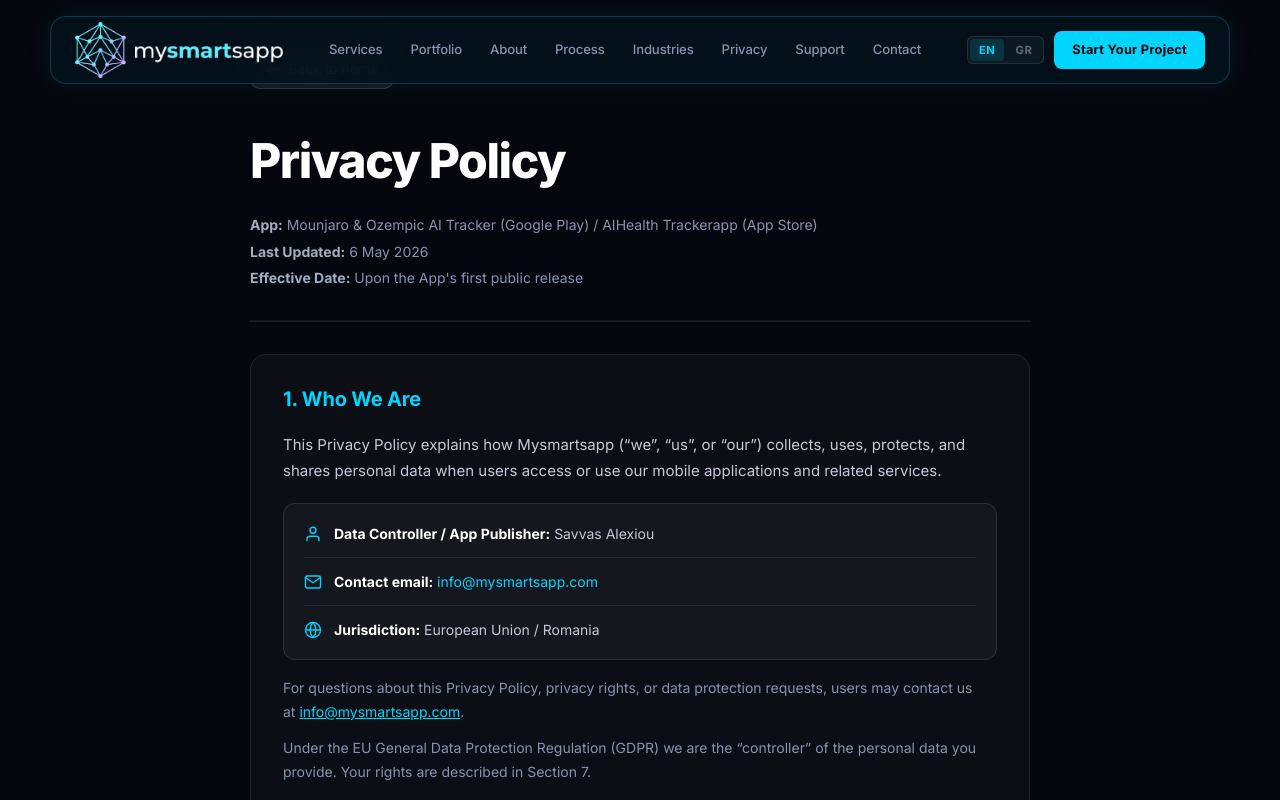
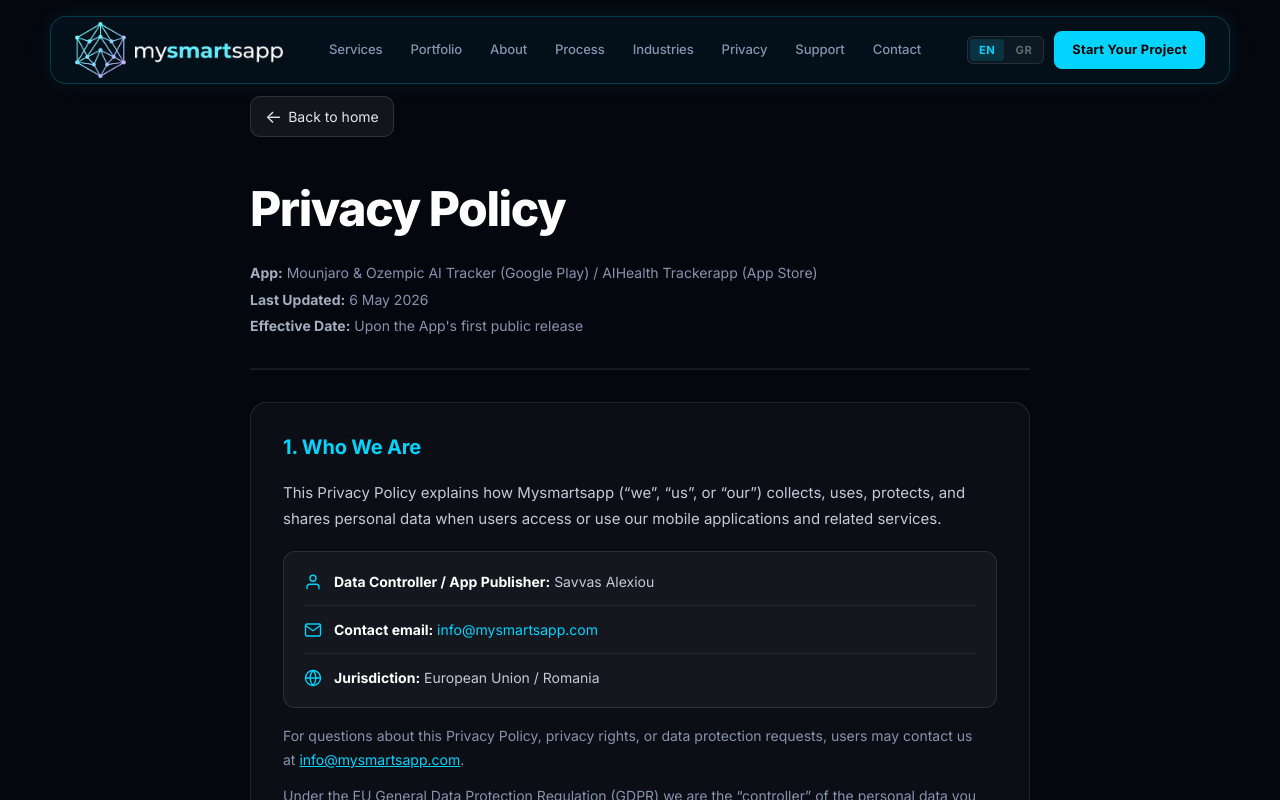
Before and after one commit to Sabbasromania-ai/mysmartapp-site, a React (Vite) app: page /privacy in a window 1280 px wide. Shown: the top 800 px of the page. Built offline with nearby package versions, Linux system fonts and the light colour scheme.

Commit message:
fix: global header overlap — CSS vars, scroll-padding-top, Privacy fix

```diff
--- a/src/index.css
+++ b/src/index.css
@@ -22,10 +22,34 @@
   --radius: 16px;
   --radius-sm: 10px;
   --radius-xs: 6px;
+
+  /* ── Header geometry (fixed nav: top:16px, height:68px) ── */
+  --header-height-desktop: 68px;
+  --header-height-mobile: 56px;
+  --header-top-desktop: 16px;
+  --header-top-mobile: 10px;
+  /* Total clearance = nav-top + nav-height + 4px safety */
+  --header-clearance: 88px;
+  --header-clearance-mobile: 70px;
 }
 
 *, *::before, *::after { margin: 0; padding: 0; box-sizing: border-box; }
-html { scroll-behavior: smooth; overflow-x: hidden; }
+html {
+  scroll-behavior: smooth;
+  overflow-x: hidden;
+  /* Offset anchor jumps so sections don't hide under fixed nav */
+  scroll-padding-top: var(--header-clearance);
+}
+
+/* All named sections respect fixed header on scroll */
+section[id] {
+  scroll-margin-top: var(--header-clearance);
+}
+
+@media (max-width: 768px) {
+  html { scroll-padding-top: var(--header-clearance-mobile); }
+  section[id] { scroll-margin-top: var(--header-clearance-mobile); }
+}
 
 body {
   background: var(--bg);
--- a/src/pages/Privacy.tsx
+++ b/src/pages/Privacy.tsx
@@ -73,7 +73,7 @@ export default function Privacy() {
 
   return (
     <div style={{ background: 'var(--bg)', minHeight: '100vh' }}>
-      <div style={{ maxWidth: 820, margin: '0 auto', padding: '48px 20px 100px', color: '#e4e4e7' }}>
+      <div style={{ maxWidth: 820, margin: '0 auto', padding: '96px 20px 100px', color: '#e4e4e7' }}>
 
         {/* Back link */}
         <a href="/" style={{
```
